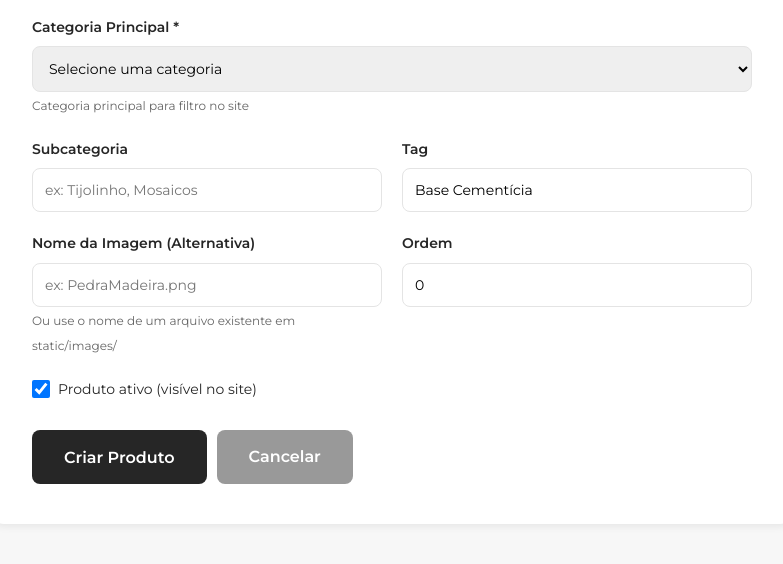
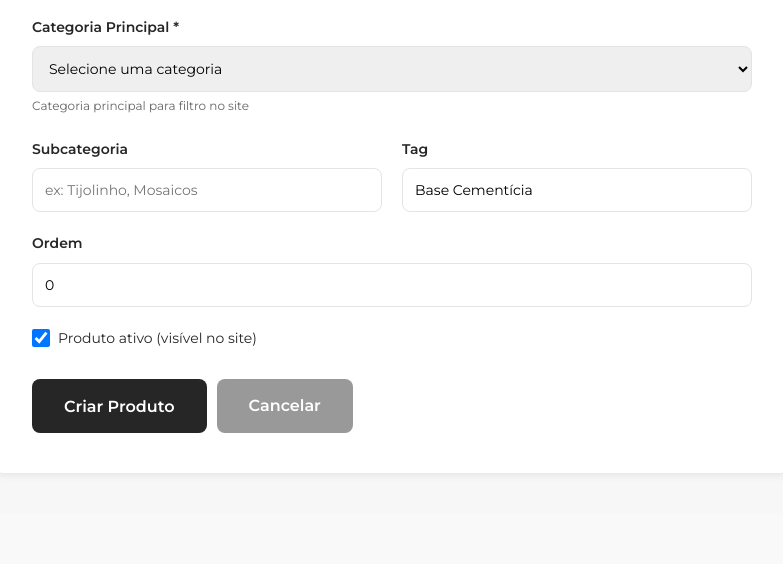
Before and after one commit to HudsonFranco/Beton-Dekor, a Django app: page /admin/produtos/criar/ in a window 1280 px wide. Shown: the part 1175-1739 px from the top of the page, without its empty margins (248-1031 px from the left). After the commit the page ends 1649 px from the top, so only its background shows below. Run offline with Django 5.2, Linux system fonts and the light colour scheme; the visitor is signed in with stand-in values (Sample User, id 1); data that the repository does not hold is empty; parts of the project's set-up code (start-up, migrations or seed data) failed here and were passed over; some libraries are stand-ins or nearby versions.

Commit message:
Remove text field for images, keep only upload field

```diff
--- a/templates/core/admin/produto_form.html
+++ b/templates/core/admin/produto_form.html
@@ -232,17 +232,9 @@
                     </div>
                 </div>
 
-                <div class="admin-form-grid" style="margin-bottom: 20px;">
-                    <div>
-                        <label style="display: block; font-family: 'Montserrat'; font-weight: 600; font-size: 14px; color: #262626; margin-bottom: 8px;">Nome da Imagem (Alternativa)</label>
-                        <input type="text" name="imagem_nome" value="{{ produto.imagem_nome|default:'' }}" style="width: 100%; padding: 12px; border: 1px solid #e4e4e4; border-radius: 8px; font-family: 'Montserrat'; font-size: 14px; box-sizing: border-box;" placeholder="ex: PedraMadeira.png">
-                        <small style="font-family: 'Montserrat'; font-size: 12px; color: #666;">Ou use o nome de um arquivo existente em static/images/</small>
-                    </div>
-
-                    <div>
-                        <label style="display: block; font-family: 'Montserrat'; font-weight: 600; font-size: 14px; color: #262626; margin-bottom: 8px;">Ordem</label>
-                        <input type="number" name="ordem" value="{{ produto.ordem|default:0 }}" style="width: 100%; padding: 12px; border: 1px solid #e4e4e4; border-radius: 8px; font-family: 'Montserrat'; font-size: 14px; box-sizing: border-box;">
-                    </div>
+                <div style="margin-bottom: 20px;">
+                    <label style="display: block; font-family: 'Montserrat'; font-weight: 600; font-size: 14px; color: #262626; margin-bottom: 8px;">Ordem</label>
+                    <input type="number" name="ordem" value="{{ produto.ordem|default:0 }}" style="width: 100%; padding: 12px; border: 1px solid #e4e4e4; border-radius: 8px; font-family: 'Montserrat'; font-size: 14px; box-sizing: border-box;">
                 </div>
 
                 <div style="margin-bottom: 30px;">
```
